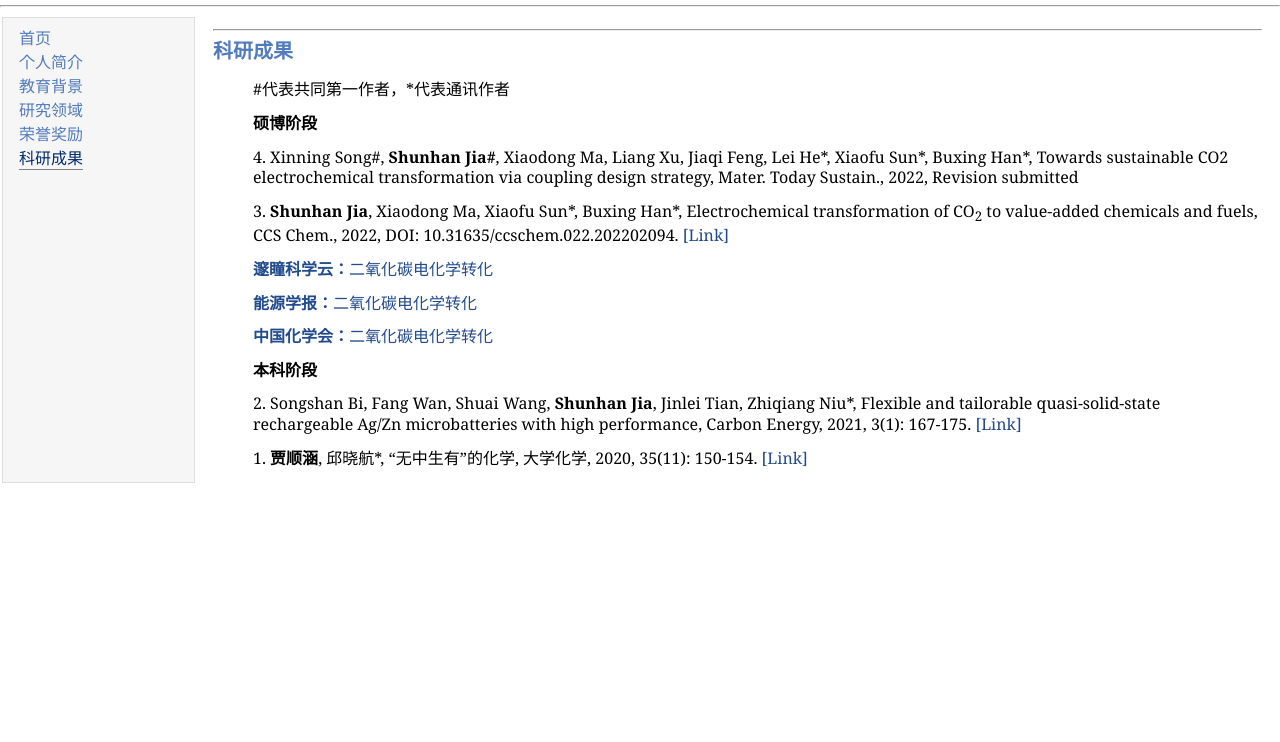
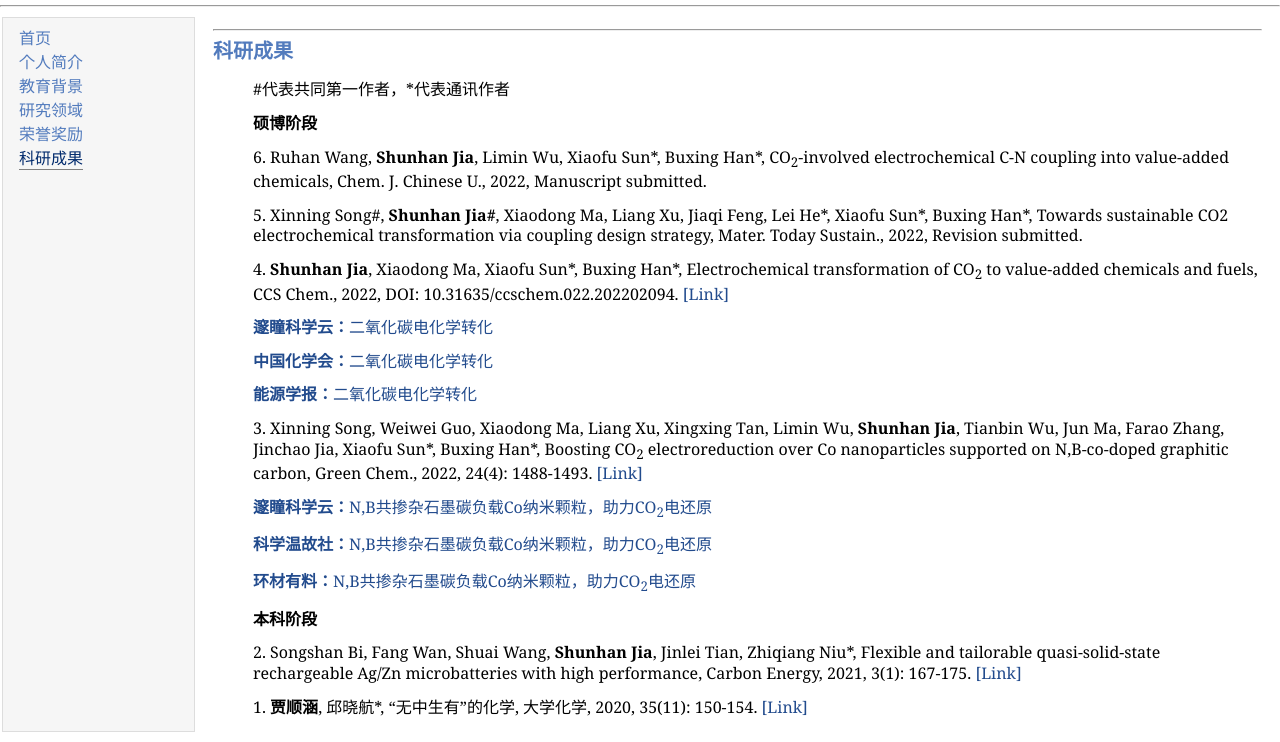
Before and after one commit to shunhanjia/shunhanjia.github.io, a plain HTML site: page 6_publications.html in a window 1280 px wide. Shown: the part 66-808 px from the top of the page. Drawn offline with Linux system fonts and the light colour scheme.

Commit message:
Update 6_publications.html

```diff
--- a/6_publications.html
+++ b/6_publications.html
@@ -30,11 +30,20 @@
 <p>#代表共同第一作者，*代表通讯作者<p>
 
 <p><b>硕博阶段</b><p>
-<p>4. Xinning Song#, <b>Shunhan Jia#</b>, Xiaodong Ma, Liang Xu, Jiaqi Feng, Lei He*, Xiaofu Sun*, Buxing Han*, Towards sustainable CO2 electrochemical transformation via coupling design strategy, Mater. Today Sustain., 2022, Revision submitted</p>
-<p>3. <b>Shunhan Jia</b>, Xiaodong Ma, Xiaofu Sun*, Buxing Han*, Electrochemical transformation of CO<sub>2</sub> to value-added chemicals and fuels, CCS Chem., 2022, DOI: 10.31635/ccschem.022.202202094. <a href="https://www.chinesechemsoc.org/doi/10.31635/ccschem.022.202202094"  target="_blank">[Link]</a></p>
+
+<p>6. Ruhan Wang, <b>Shunhan Jia</b>, Limin Wu, Xiaofu Sun*, Buxing Han*, CO<sub>2</sub>-involved electrochemical C-N coupling into value-added chemicals, Chem. J. Chinese U., 2022, Manuscript submitted.</p>
+
+<p>5. Xinning Song#, <b>Shunhan Jia#</b>, Xiaodong Ma, Liang Xu, Jiaqi Feng, Lei He*, Xiaofu Sun*, Buxing Han*, Towards sustainable CO2 electrochemical transformation via coupling design strategy, Mater. Today Sustain., 2022, Revision submitted.</p>
+
+<p>4. <b>Shunhan Jia</b>, Xiaodong Ma, Xiaofu Sun*, Buxing Han*, Electrochemical transformation of CO<sub>2</sub> to value-added chemicals and fuels, CCS Chem., 2022, DOI: 10.31635/ccschem.022.202202094. <a href="https://www.chinesechemsoc.org/doi/10.31635/ccschem.022.202202094"  target="_blank">[Link]</a></p>
 <p><a href="https://mp.weixin.qq.com/s/IiJbS4ZCADuF1yRzcVRWOA"  target="_blank"><b>邃瞳科学云：</b>二氧化碳电化学转化</a></p>
+<p><a href="https://mp.weixin.qq.com/s/v52fyIQ8CQ2d9jA69wmbww"  target="_blank"><b>中国化学会：</b>二氧化碳电化学转化</a></p>
 <p><a href="https://mp.weixin.qq.com/s/daM3AiCG3Mx1jQTpWcCfIA"  target="_blank"><b>能源学报：</b>二氧化碳电化学转化</a></p>
-<p><a href="https://mp.weixin.qq.com/s/v52fyIQ8CQ2d9jA69wmbww"  target="_blank"><b>中国化学会：</b>二氧化碳电化学转化</a></p>
+
+<p>3. Xinning Song, Weiwei Guo, Xiaodong Ma, Liang Xu, Xingxing Tan, Limin Wu, <b>Shunhan Jia</b>, Tianbin Wu, Jun Ma, Farao Zhang, Jinchao Jia, Xiaofu Sun*, Buxing Han*, Boosting CO<sub>2</sub> electroreduction over Co nanoparticles supported on N,B-co-doped graphitic carbon, Green Chem., 2022, 24(4): 1488-1493. <a href="https://pubs.rsc.org/en/content/articlelanding/2022/gc/d1gc04146k"  target="_blank">[Link]</a></p>
+<p><a href="https://mp.weixin.qq.com/s/gICHbOqLWJhARCtMXOSvHg"><b>邃瞳科学云：</b>N,B共掺杂石墨碳负载Co纳米颗粒，助力CO<sub>2</sub>电还原</a></p>
+<p><a href="https://mp.weixin.qq.com/s/20GR4oAMZbYN1ov4gki9rA"><b>科学温故社：</b>N,B共掺杂石墨碳负载Co纳米颗粒，助力CO<sub>2</sub>电还原</a></p>
+<p><a href="https://mp.weixin.qq.com/s/9bMp4YRjXv2ToBR-j7Zy-Q"><b>环材有料：</b>N,B共掺杂石墨碳负载Co纳米颗粒，助力CO<sub>2</sub>电还原</a></p>
 
 <p><b>本科阶段</b></p>
 <p>2. Songshan Bi, Fang Wan, Shuai Wang, <b>Shunhan Jia</b>, Jinlei Tian, Zhiqiang Niu*, Flexible and tailorable quasi-solid-state rechargeable Ag/Zn microbatteries with high performance, Carbon Energy, 2021, 3(1): 167-175. <a href="https://onlinelibrary.wiley.com/doi/10.1002/cey2.64"  target="_blank">[Link]</a></p>
```
